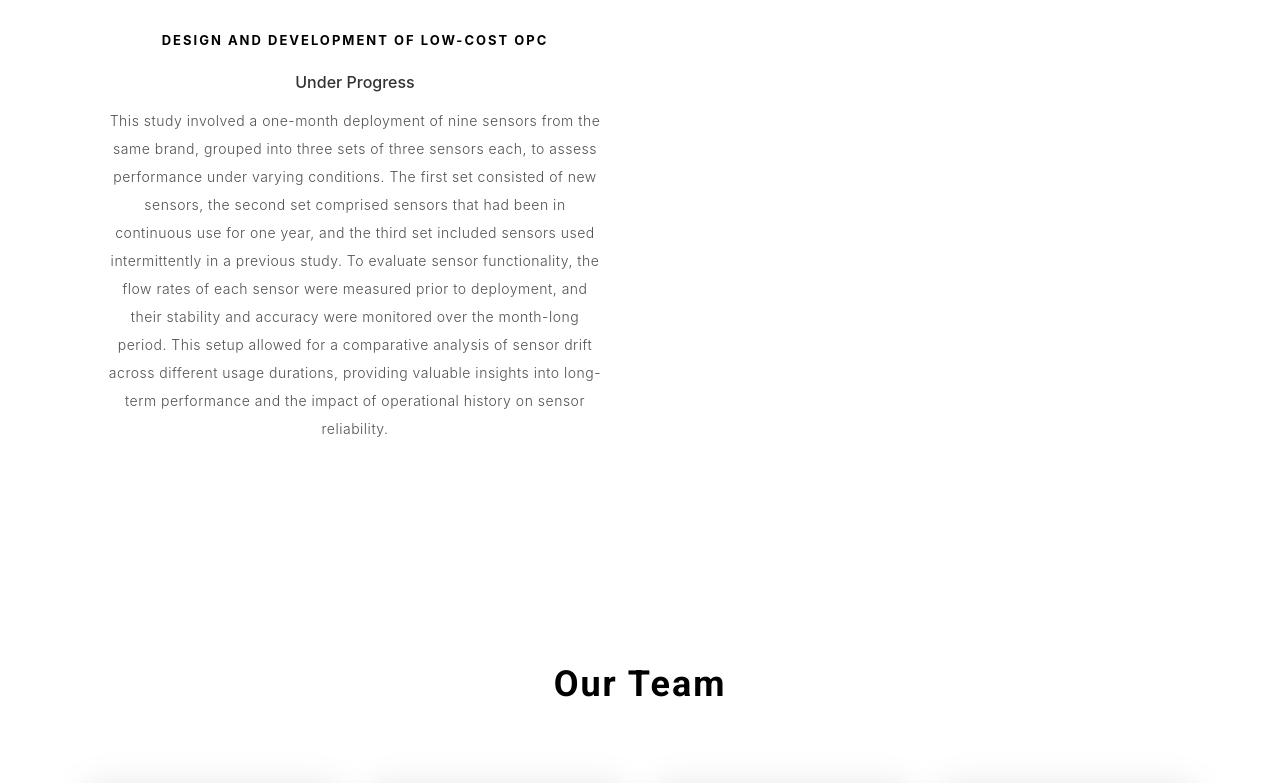
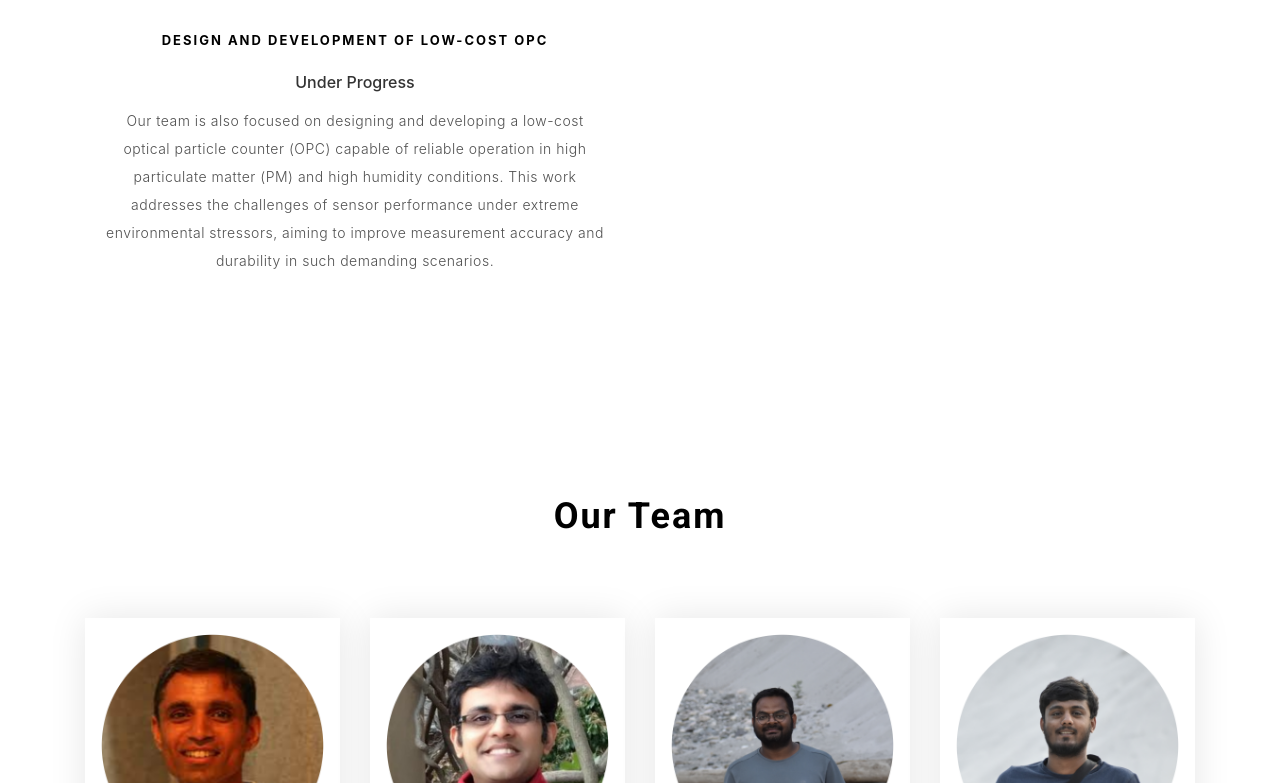
Before and after one commit to vyomaniitd/vyoman.github.io, a plain HTML site: page index.html in a window 1280 px wide. Shown: the part 3839-4622 px from the top of the page. Drawn offline with nearby package versions, Linux system fonts and the light colour scheme.

Commit message:
opc changed

```diff
--- a/index.html
+++ b/index.html
@@ -205,15 +205,11 @@
             <img src="img/works/opc.JPG" alt="img" style="width: 216px; height: 216px;" class="img-fluid">
             <h4>Design and Development of low-cost OPC</h4>
             <h6> Under Progress </h6>
-            <p> This study involved a one-month deployment of nine sensors from the same brand, grouped
-              into three sets of three sensors each, to assess performance under varying conditions.
-              The first set consisted of new sensors, the second set comprised sensors that had been
-              in continuous use for one year, and the third set included sensors used intermittently
-              in a previous study. To evaluate sensor functionality, the flow rates of each sensor
-              were measured prior to deployment, and their stability and accuracy were monitored over
-              the month-long period. This setup allowed for a comparative analysis of sensor drift
-              across different usage durations, providing valuable insights into long-term performance
-              and the impact of operational history on sensor reliability.</p>
+            <p> Our team is also focused on designing and developing a low-cost optical particle
+              counter (OPC) capable of reliable operation in high particulate matter (PM) and high humidity
+              conditions. This work addresses the challenges of sensor performance under extreme environmental
+              stressors, aiming to improve measurement accuracy and durability in such demanding scenarios.
+            </p>
           </div>
         </div>
 
```
